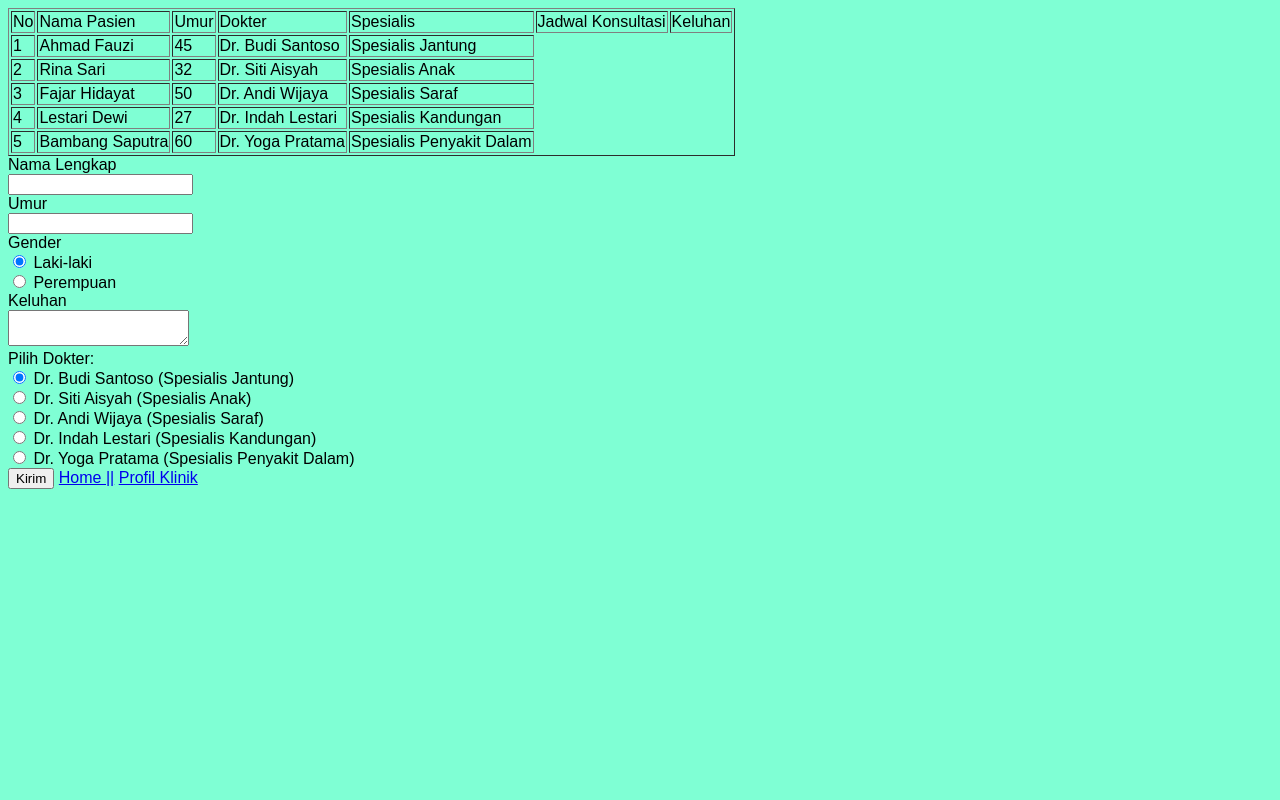
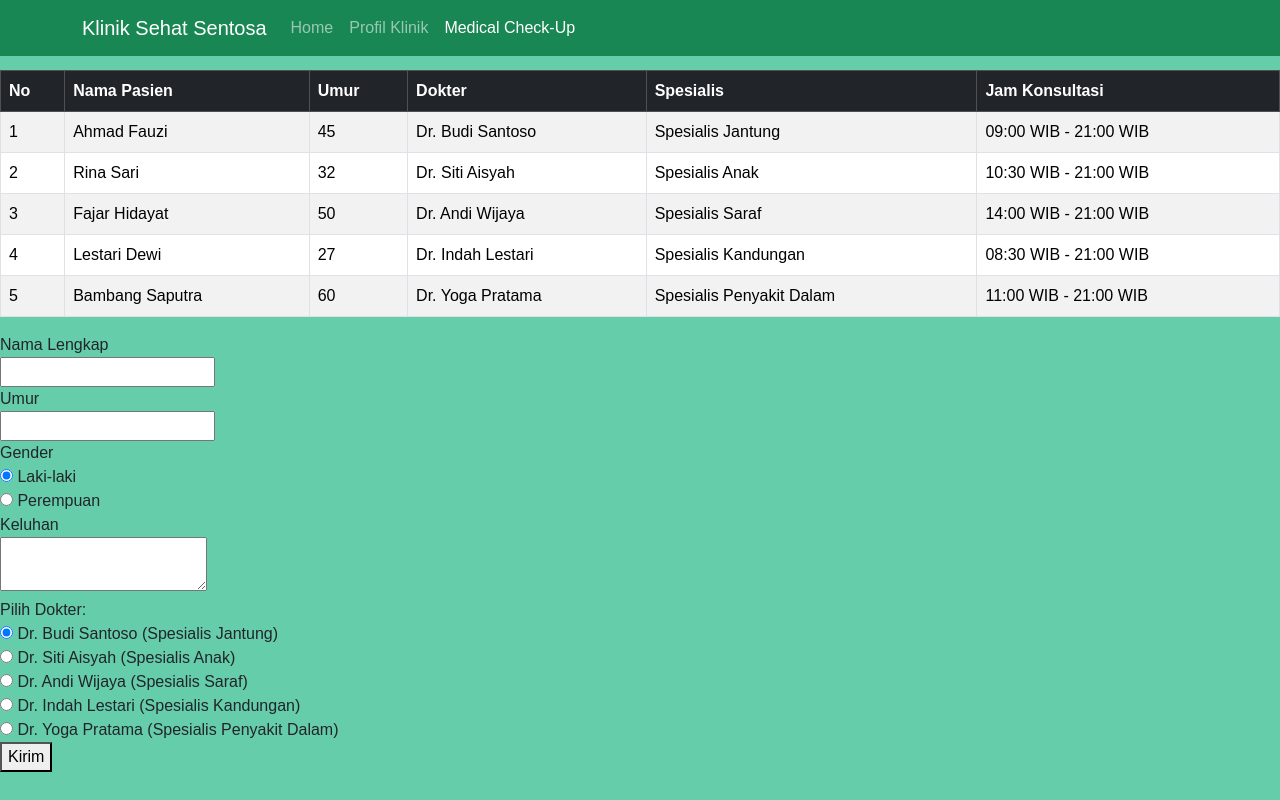
Before and after one commit to UncleBruh/Tugas1PAW2327240011, a plain HTML site: page MedicalCheckUp.html in a window 1280 px wide. Drawn offline with nearby package versions, Linux system fonts and the light colour scheme.

Commit message:
added navbar, made it stick, added padding so navbar doesnt crops the object on most top of the website, swapped the html table into bootstrap table, deleted the links to switch pages and placed them to the navbar instead

```diff
--- a/MedicalCheckUp.html
+++ b/MedicalCheckUp.html
@@ -4,25 +4,51 @@
     <meta charset="UTF-8">
     <meta name="viewport" content="width=device-width, initial-scale=1.0">
     <title>Reservasi Tanggal Medical Check-up</title>
+    <link href="https://cdn.jsdelivr.net/npm/bootstrap@5.3.3/dist/css/bootstrap.min.css" rel="stylesheet" integrity="sha384-QWTKZyjpPEjISv5WaRU9OFeRpok6YctnYmDr5pNlyT2bRjXh0JMhjY6hW+ALEwIH" crossorigin="anonymous">
     <link rel="stylesheet" href="css/style.css">
 </head>
 <body>
-    <table border="1">
+    <nav class="navbar navbar-expand-lg bg-success fixed-top navbar-dark">
+        <div class="container">
+            <a class="navbar-brand" href="index.html">Klinik Sehat Sentosa</a>
+            <button class="navbar-toggler" type="button" data-bs-toggle="collapse" data-bs-target="#navbarNav" aria-controls="navbarNav" aria-expanded="false" aria-label="Toggle navigation">
+                <span class="navbar-toggler-icon"></span>
+            </button>
+            <div class="collapse navbar-collapse" id="navbarNav">
+                <ul class="navbar-nav">
+                    <li class="nav-item">
+                        <a class="nav-link" href="index.html">Home</a>
+                    </li>
+                    <li class="nav-item">
+                        <a class="nav-link" href="profil.html">Profil Klinik</a>
+                    </li>
+                    <li class="nav-item">
+                        <a class="nav-link active" href="MedicalCheckUp.html">Medical Check-Up</a>
+                    </li>
+                </ul>
+            </div>
+        </div>
+    </nav>
+    <div class="table-responsive">
+        <table class="table table-striped table-bordered">
+            <thead class="table-dark">
                 <tr>
-            <td>No</td>
-            <td>Nama Pasien</td>
-            <td>Umur</td>
-            <td>Dokter</td>
-            <td>Spesialis</td>
-            <td>Jadwal Konsultasi</td>
-            <td>Keluhan</td>
+                    <th>No</th>
+                    <th>Nama Pasien</th>
+                    <th>Umur</th>
+                    <th>Dokter</th>
+                    <th>Spesialis</th>
+                    <th>Jam Konsultasi</th>
                 </tr>
+            </thead>
+            <tbody>
                 <tr>
                     <td>1</td>
                     <td>Ahmad Fauzi</td>
                     <td>45</td>
                     <td>Dr. Budi Santoso</td>
                     <td>Spesialis Jantung</td>
+                    <td>09:00 WIB - 21:00 WIB</td>
                 </tr>
                 <tr>
                     <td>2</td>
@@ -30,6 +56,7 @@
                     <td>32</td>
                     <td>Dr. Siti Aisyah</td>
                     <td>Spesialis Anak</td>
+                    <td>10:30 WIB - 21:00 WIB</td>
                 </tr>
                 <tr>
                     <td>3</td>
@@ -37,6 +64,7 @@
                     <td>50</td>
                     <td>Dr. Andi Wijaya</td>
                     <td>Spesialis Saraf</td>
+                    <td>14:00 WIB - 21:00 WIB</td>
                 </tr>
                 <tr>
                     <td>4</td>
@@ -44,6 +72,7 @@
                     <td>27</td>
                     <td>Dr. Indah Lestari</td>
                     <td>Spesialis Kandungan</td>
+                    <td>08:30 WIB - 21:00 WIB</td>
                 </tr>
                 <tr>
                     <td>5</td>
@@ -51,9 +80,12 @@
                     <td>60</td>
                     <td>Dr. Yoga Pratama</td>
                     <td>Spesialis Penyakit Dalam</td>
+                    <td>11:00 WIB - 21:00 WIB</td>
                 </tr>
+            </tbody>
         </table>
-
+    </div>
+</div>
     <form action="proses.php" method="post">
         Nama Lengkap <br>
         <input type="text" name="nama" id="nama" required> <br>
@@ -72,8 +104,7 @@
         <input type="radio" name="dokter" value="Dr. Indah Lestari" id="dokter4"> Dr. Indah Lestari (Spesialis Kandungan) <br>
         <input type="radio" name="dokter" value="Dr. Yoga Pratama" id="dokter5"> Dr. Yoga Pratama (Spesialis Penyakit Dalam) <br>
         <button type="submit">Kirim</button>
-        <a href="index.html">Home ||</a>
-        <a href="profil.html">Profil Klinik</a>
     </form>
+    <script src="https://cdn.jsdelivr.net/npm/bootstrap@5.3.3/dist/js/bootstrap.bundle.min.js" integrity="sha384-YvpcrYf0tY3lHB60NNkmXc5s9fDVZLESaAA55NDzOxhy9GkcIdslK1eN7N6jIeHz" crossorigin="anonymous"></script>
 </body>
 </html>
--- a/css/style.css
+++ b/css/style.css
@@ -1,4 +1,7 @@
+body {
+    padding-top: 70px;
+}
 body{
-    background-color: aquamarine;
+    background-color: mediumaquamarine;
     font-family: arial;
 }
```
Also changed, not shown: index.html (+21 -4 lines), profil.html (+23 -3 lines). Lines whose indentation alone changed are shown as unchanged.
